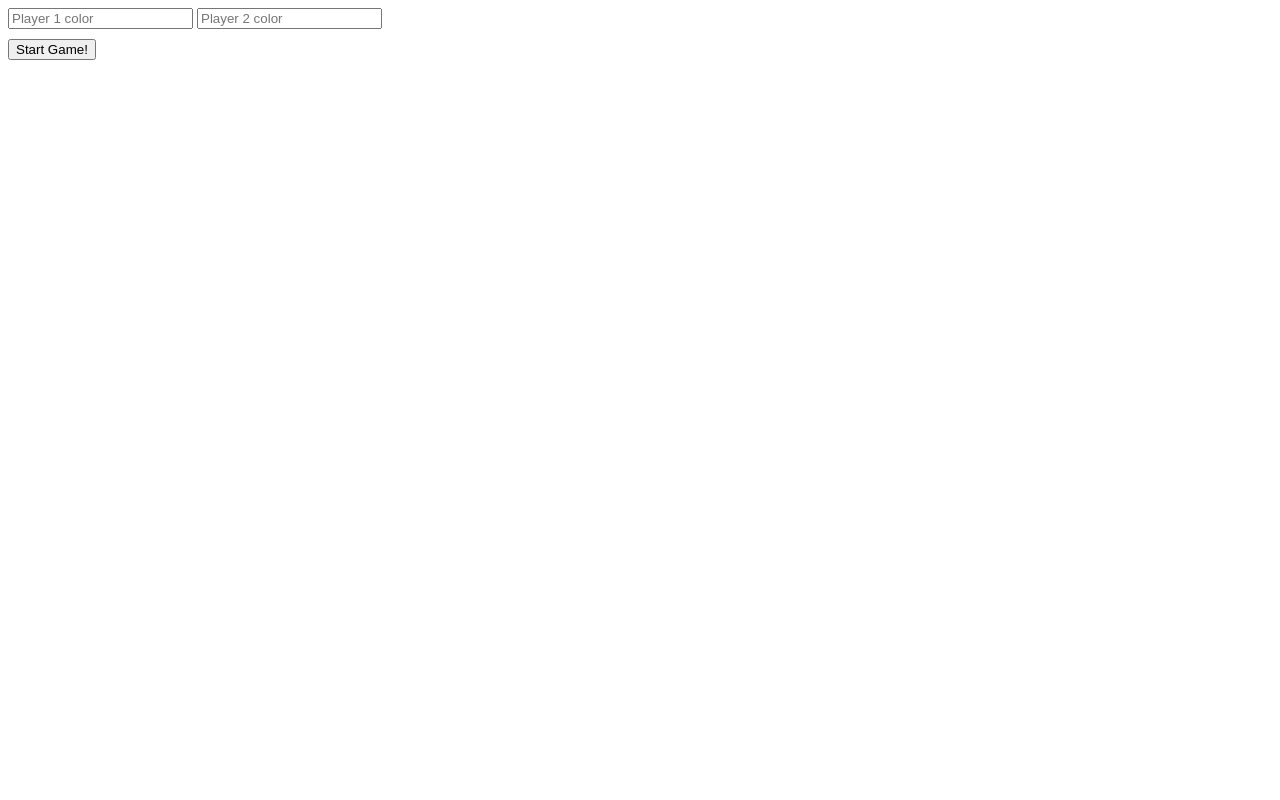
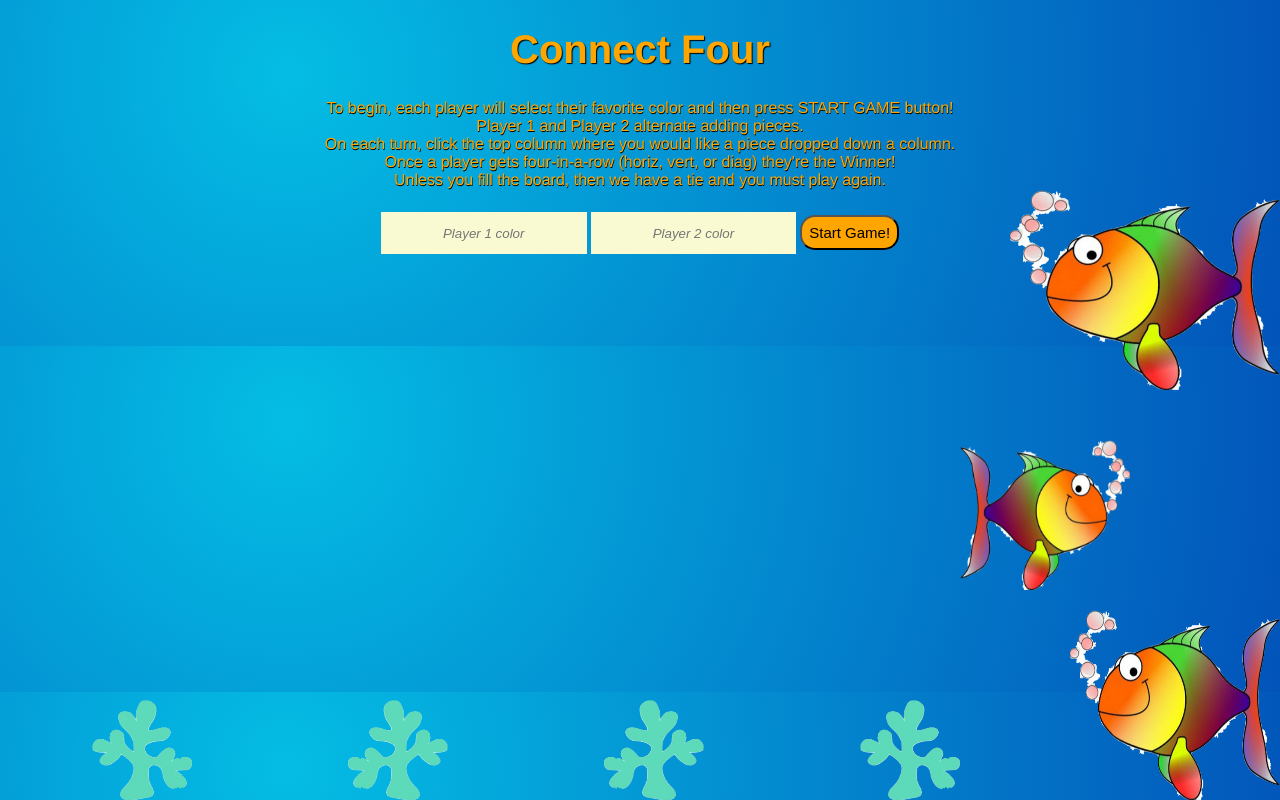
Before and after one commit to jefflueck/ConnectFourRefactorExercise, a plain HTML site: page index.html in a window 1280 px wide. Drawn offline with Linux system fonts and the light colour scheme.

Commit message:
styling added

```diff
--- a/connect4.css
+++ b/connect4.css
@@ -1,12 +1,43 @@
 /* game board table */
+
+body {
+	background-image: radial-gradient( circle farthest-corner at 22.4% 21.7%, rgba(4,189,228,1) 0%, rgba(2,83,185,1) 100.2% );
+}
+h1{
+	display: block;
+	text-align: center;
+	text-shadow: 1px 1px 1px black;
+	font-size: 2.5em;
+}
+#header {
+	font-family: 'Franklin Gothic Medium', 'Arial Narrow', Arial, sans-serif;
+	text-align: center;
+	color: orange;
+	text-shadow: .5px .5px .5px black;
+}
+
 
 #board td {
 	width: 50px;
 	height: 50px;
-	border: solid 1px #666;
+	border: solid 1px lightsalmon;
+	border-radius: 9px;
+	padding: 10px 10px 10px 10px;
+}
+
+#board {
+	margin-left: auto;
+	margin-right: auto;
+	text-align: center;
+	border: 3px;
+	padding: 15px;
+	justify-content: center;
+
+
 }
 
 /* pieces are div within game table cells: draw as colored circles */
+
 
 .piece {
 	margin: 5px;
@@ -26,7 +57,8 @@
 }
 
 #column-top td:hover {
-	background-color: gold;
+	background-color: lightsalmon;
+	opacity: .5;
 }
 
 #form {
@@ -42,8 +74,97 @@
 }
 
 button {
-	display: flex;
+	text-align: center;
 	align-items: center;
 	justify-content: center;
 	margin-top: 10px;
+	padding: 7px;
+	font-size: 15px;
+	border-radius: 15px;
+	color: black;
+	background-color: orange;
+
 }
+
+button:hover {
+	background-color: black;
+	color: orange;
+	transition-duration: .7s;
+	padding: 10px;
+	box-shadow: lightsalmon;
+	border-radius: 5px;
+	position: absolute 50%;
+}
+
+#fishimage{
+	height: 190px;
+	width: 210px;
+	position: absolute;
+	right: 0px;
+	bottom: 0px;
+}
+
+#fishimage2 {
+	height: 150px;
+	width: 170px;
+	position: absolute;
+	right: 150px;
+	bottom: 210px;
+	transform: scaleX(-1);
+}
+#fishimage3 {
+		height: 200px;
+		width: 270px;
+		position: absolute;
+		right: 0px;
+		bottom: 410px;
+}
+
+#fishimage4 {
+	height: 100px;
+	width: 100px;
+	position: absolute;
+	right: 65%;
+	bottom: 0px;
+}
+
+#fishimage5 {
+	height: 100px;
+	width: 100px;
+	position: absolute;
+	right: 85%;
+	bottom: 0px;
+	transform: scaleX(-1);
+}
+
+#fishimage6 {
+	height: 100px;
+	width: 100px;
+	position: absolute;
+	right: 45%;
+	bottom: 0px;
+;
+}
+
+#fishimage7 {
+	height: 100px;
+	width: 100px;
+	position: absolute;
+	right: 25%;
+	bottom: 0px;
+	transform: scaleX(-1);
+}
+
+input {
+	text-align: center;
+	background-color: lightgoldenrodyellow ;
+	color: darkblue;
+	font-style: italic;
+	transition: width 0.4s ease-in-out;
+	border: none;
+	padding: 1em;
+}
+
+#inputs {
+	text-align: center;
+}
--- a/connect4.js
+++ b/connect4.js
@@ -298,7 +298,7 @@ class Game {
 		// check for win
 		if (this.checkForWin()) {
 			this.gameOver = true;
-			return this.endGame(`The ${this.currPlayer.color} player won!`);
+			return this.endGame(`The ${this.currPlayer.color} fish has won the game!  Congrats!`);
 		}
 
 		// switch players
@@ -341,7 +341,7 @@ class Player {
 	}
 }
 
-document.getElementById('start-game').addEventListener('click', () => {
+document.getElementById('button').addEventListener('click', () => {
 	let p1 = new Player(document.getElementById('p1-color').value);
 	let p2 = new Player(document.getElementById('p2-color').value);
 	new Game(p1, p2);
--- a/index.html
+++ b/index.html
@@ -6,14 +6,40 @@
 </head>
 
 <body>
+  <div id="header">
+  <h1> Connect Four </h1>
+    <p> To begin, each player will select their favorite color and then press START GAME button! <br>
+      Player 1 and Player 2 alternate adding pieces. <br>
+      On each turn, click the top column where you would like a piece dropped down a column.<br>
+      Once a player gets four-in-a-row (horiz, vert, or diag) they're the Winner! <br>
 
+      Unless you fill the board, then we have a tie and you must play again.  <br>
+
+    </p>
+
+  </div>
+  <div id="inputs">
   <input id="p1-color" placeholder="Player 1 color">
   <input id="p2-color" placeholder="Player 2 color">
-  <button id="start-game">Start Game!</button>
+  <button id="button"> Start Game! </button>
+  </div>
+  <br>
+
 
   <div id="game">
+    <br>
+    <br>
     <table id="board"></table>
   </div>
+
+  <img src="fish.png" id="fishimage">
+  <img src="fish.png" id="fishimage2">
+  <img src="fish.png" id="fishimage3">
+  <img src="algae.png" id="fishimage4">
+  <img src="algae.png" id="fishimage5">
+  <img src="algae.png" id="fishimage6">
+  <img src="algae.png" id="fishimage7">
+
 
   <script src="connect4.js"></script>
 
```
Also changed, not shown: algae.png (added), fish.png (added).
